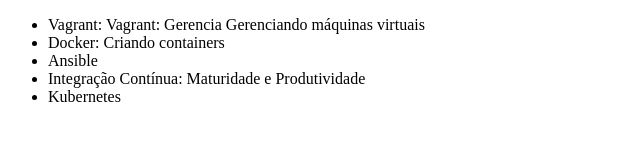
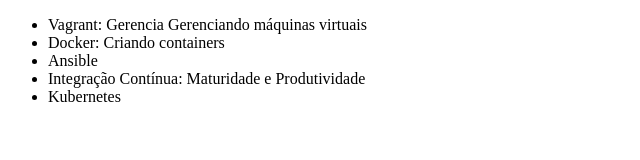
Before and after one commit to Ana987789/aluragit, a plain HTML site: page index.html in a window 1280 px wide. Shown: the full height of the page, 0-640 px from the left. Drawn offline with Linux system fonts and the light colour scheme.

Commit message:
Corrigindo texto do curso Vagrant

```diff
--- a/index.html
+++ b/index.html
@@ -6,7 +6,7 @@
 </head>
 <body>
     <ul>
-        <li>Vagrant: Vagrant: Gerencia Gerenciando máquinas virtuais</li>
+        <li>Vagrant: Gerencia Gerenciando máquinas virtuais</li>
         <li>Docker: Criando containers</li>
         <li>Ansible</li>
         <li>Integração Contínua: Maturidade e Produtividade</li>
```
